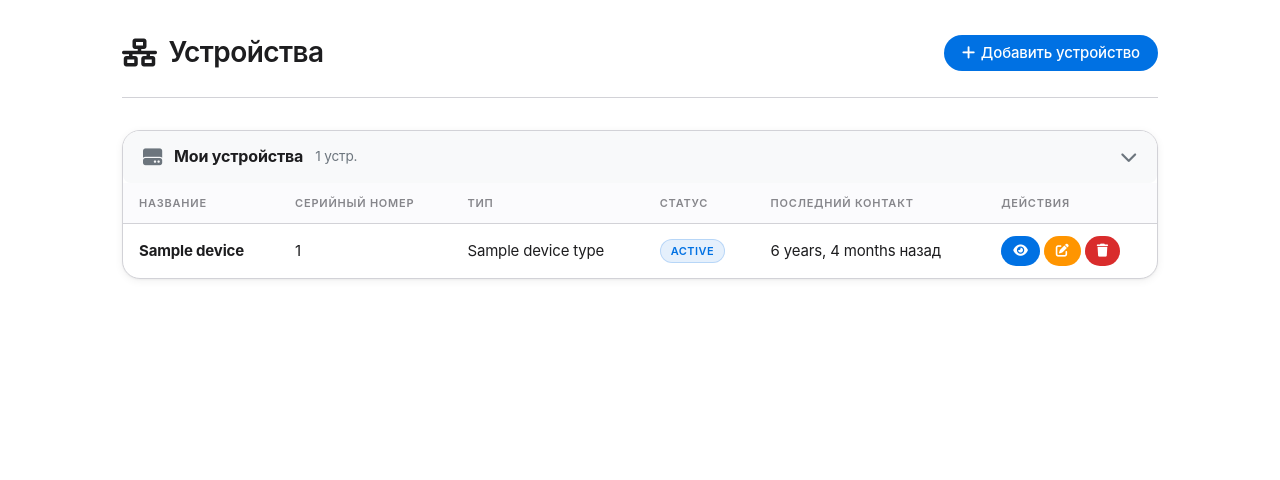
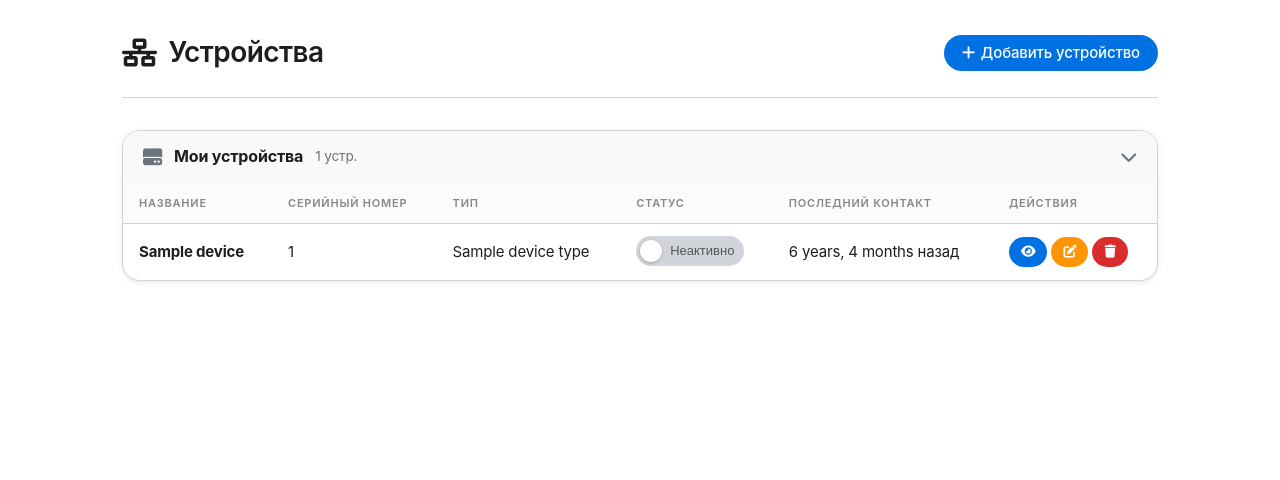
Before and after one commit to vadim-white/IoT-hub-monitor, a Django app: template iot_hub/templates/devices/list.html in a window 1280 px wide. Shown: the top 480 px of the page. Run offline with Django 4.2, Linux system fonts and the light colour scheme; the template is opened without the code that fills it: most values are stand-ins (such as "Sample title", 1, 10 or a date in 2020).

Commit message:
feat: device active toggle + refresh last_seen_at on login

```diff
--- a/iot_hub/templates/devices/list.html
+++ b/iot_hub/templates/devices/list.html
@@ -63,7 +63,7 @@
                         </thead>
                         <tbody>
                             {% for device in group.devices %}
-                            <tr>
+                            <tr id="device-row-{{ device.id }}">
                                 <td>
                                     <a href="{% url 'device_detail' device.id %}" style="text-decoration:none; color:inherit;">
                                         <strong>{{ device.name }}</strong>
@@ -72,7 +72,12 @@
                                 <td>{{ device.serial_number }}</td>
                                 <td>{{ device.device_type.name }}</td>
                                 <td>
-                                    <span class="badge badge-{{ device.status }}">{{ device.get_status_display }}</span>
+                                    <button class="device-toggle {% if device.is_active %}device-toggle--on{% endif %}"
+                                            onclick="toggleDevice('{{ device.id }}', this)"
+                                            title="Переключить активность">
+                                        <span class="device-toggle__thumb"></span>
+                                        <span class="device-toggle__label">{% if device.is_active %}Активно{% else %}Неактивно{% endif %}</span>
+                                    </button>
                                 </td>
                                 <td>
                                     {% if device.last_seen_at %}
@@ -135,7 +140,7 @@
                 </thead>
                 <tbody>
                     {% for device in devices %}
-                    <tr>
+                    <tr id="device-row-{{ device.id }}">
                         <td>
                             <a href="{% url 'device_detail' device.id %}" style="text-decoration:none; color:inherit;">
                                 <strong>{{ device.name }}</strong>
@@ -144,7 +149,12 @@
                         <td>{{ device.serial_number }}</td>
                         <td>{{ device.device_type.name }}</td>
                         <td>
-                            <span class="badge badge-{{ device.status }}">{{ device.get_status_display }}</span>
+                            <button class="device-toggle {% if device.is_active %}device-toggle--on{% endif %}"
+                                    onclick="toggleDevice('{{ device.id }}', this)"
+                                    title="Переключить активность">
+                                <span class="device-toggle__thumb"></span>
+                                <span class="device-toggle__label">{% if device.is_active %}Активно{% else %}Неактивно{% endif %}</span>
+                            </button>
                         </td>
                         <td>
                             {% if device.last_seen_at %}
@@ -308,6 +318,44 @@
     </div>
 </div>
 
+<style>
+.device-toggle {
+    display: inline-flex;
+    align-items: center;
+    gap: 8px;
+    background: #d1d5db;
+    border: none;
+    border-radius: 20px;
+    padding: 4px 10px 4px 4px;
+    cursor: pointer;
+    transition: background 0.25s;
+    font-size: 13px;
+    font-weight: 500;
+    color: #555;
+    min-width: 100px;
+    position: relative;
+    outline: none;
+}
+.device-toggle--on {
+    background: #34c759;
+    color: #fff;
+}
+.device-toggle__thumb {
+    width: 22px;
+    height: 22px;
+    border-radius: 50%;
+    background: #fff;
+    box-shadow: 0 1px 3px rgba(0,0,0,.25);
+    flex-shrink: 0;
+    transition: none;
+}
+.device-toggle__label {
+    flex: 1;
+    text-align: center;
+    white-space: nowrap;
+}
+</style>
+
 <script>
 function toggleAccordion(id) {
     const body = document.getElementById(id);
@@ -316,5 +364,28 @@ function toggleAccordion(id) {
     body.style.display = isOpen ? 'none' : 'block';
     if (icon) icon.style.transform = isOpen ? 'rotate(0deg)' : 'rotate(180deg)';
 }
+
+function toggleDevice(deviceId, btn) {
+    const csrf = document.querySelector('[name=csrfmiddlewaretoken]').value;
+    btn.disabled = true;
+
+    fetch(`/api/devices/devices/${deviceId}/toggle-active/`, {
+        method: 'POST',
+        headers: { 'X-CSRFToken': csrf, 'Content-Type': 'application/json' },
+    })
+    .then(r => r.json())
+    .then(data => {
+        const label = btn.querySelector('.device-toggle__label');
+        if (data.is_active) {
+            btn.classList.add('device-toggle--on');
+            label.textContent = 'Активно';
+        } else {
+            btn.classList.remove('device-toggle--on');
+            label.textContent = 'Неактивно';
+        }
+    })
+    .catch(() => {})
+    .finally(() => { btn.disabled = false; });
+}
 </script>
 {% endblock %}
```
Also changed, not shown: iot_hub/apps/accounts/presentation/views.py (+15 -0 lines), iot_hub/apps/devices/presentation/views.py (+9 -0 lines).
